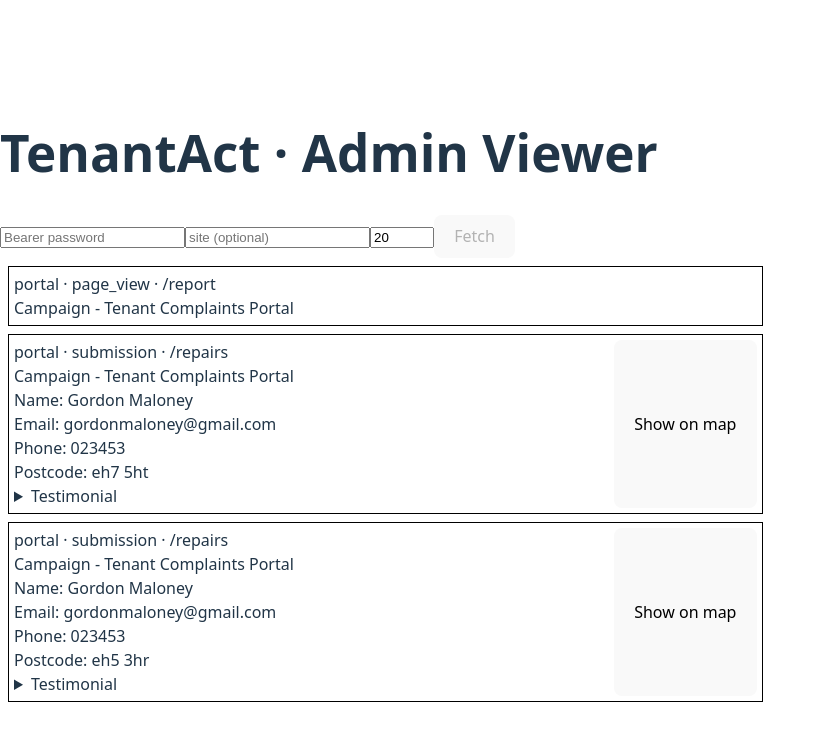
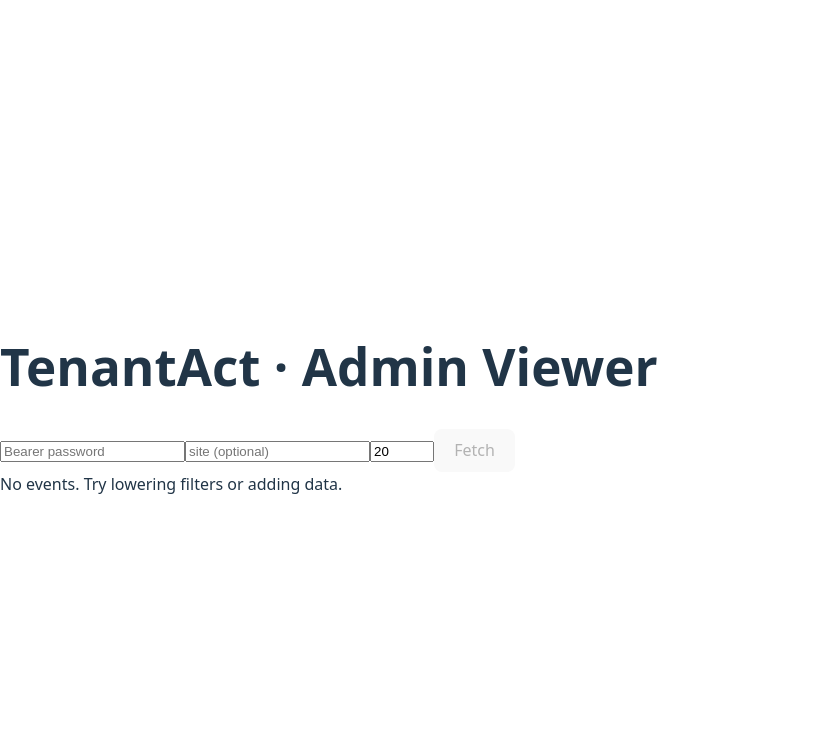
Before and after one commit to gordonmaloney/testify, a React (Vite) app: page / in a window 1280 px wide. Shown: the top 740 px of the page, without its empty margins (0-826 px from the left). Built offline with nearby package versions, Linux system fonts and the light colour scheme.

Commit message:
postcode

```diff
--- a/src/App.jsx
+++ b/src/App.jsx
@@ -176,7 +176,7 @@ export default function App() {
 	}
 
 	useEffect(() => {
-		setEvents(DummyData);
+	//	setEvents(DummyData);
 	}, [error]);
 
 	return (
```
